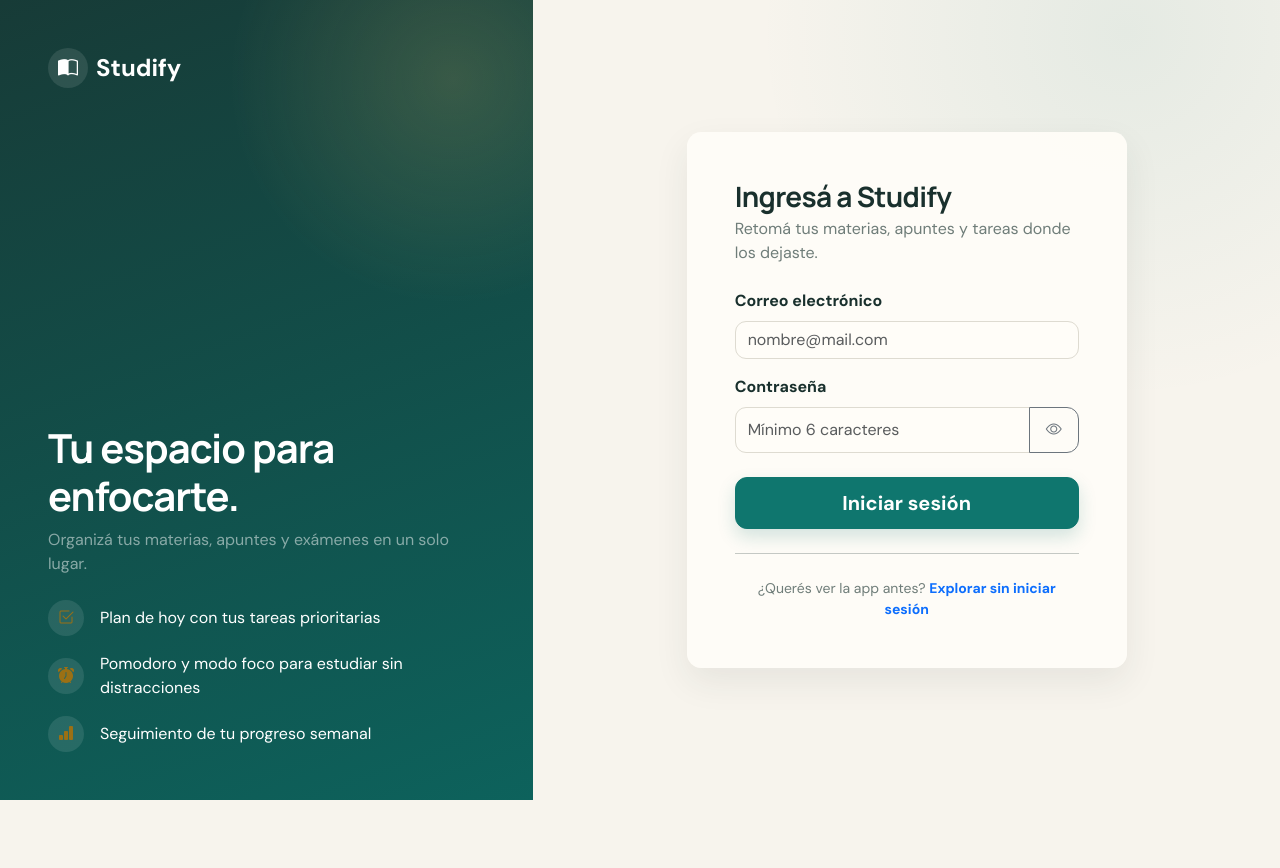
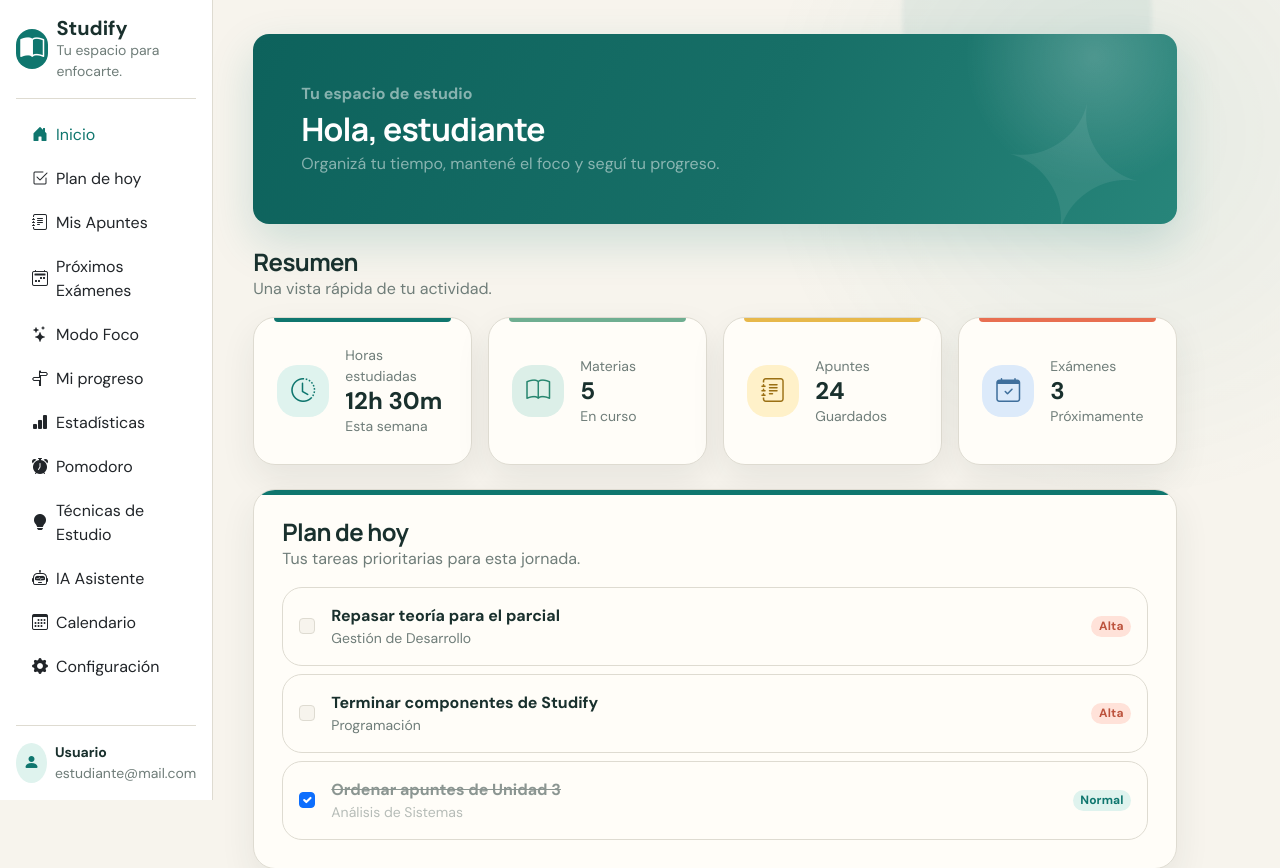
Before and after one commit to FrancoTms/Studify-N2, a React (Vite) app in the folder studify-react/: page / in a window 1280 px wide. Shown: the top 868 px of the page. Before the commit the page ends 800 px from the top, so only its background shows below. Built offline with nearby package versions, Linux system fonts and the light colour scheme.

Commit message:
Actualizacion Navbar

```diff
--- a/studify-react/src/App.jsx
+++ b/studify-react/src/App.jsx
@@ -1,15 +1,15 @@
 import { Routes, Route } from 'react-router-dom'
 import AppLayout from './layouts/AppLayout'
 import Dashboard from './pages/Dashboard'
-import Login from './pages/Login'
+import Login from './pages/login'
 import NotFound from './pages/NotFound'
 
 export default function App() {
   return (
     <Routes>
-      <Route path="/" element={<Login />} />
+      <Route path="/login" element={<Login />} />
       <Route element={<AppLayout />}>
-        <Route path="/inicio" element={<Dashboard />} />
+        <Route path="/" element={<Dashboard />} />
         <Route path="*" element={<NotFound />} />
       </Route>
     </Routes>
--- a/studify-react/src/components/AppNavbar.jsx
+++ b/studify-react/src/components/AppNavbar.jsx
@@ -1,13 +1,14 @@
 import Button from 'react-bootstrap/Button'
 import Navbar from 'react-bootstrap/Navbar'
 import Container from 'react-bootstrap/Container'
+import { Link } from 'react-router-dom'
 
 export default function AppNavbar({ brand = 'Studify' }) {
   return (
     <Navbar expand="lg" className="bg-white border-bottom d-lg-none sticky-top">
       <Container fluid>
         <Navbar.Toggle aria-controls="studify-mobile-nav" />
-        <Navbar.Brand href="#inicio" className="fw-bold text-primary">
+        <Navbar.Brand as={Link} to="/inicio" className="fw-bold text-primary">
           {brand}
         </Navbar.Brand>
         <Button variant="light" className="rounded-circle js-theme-toggle" aria-label="Cambiar tema">
```
